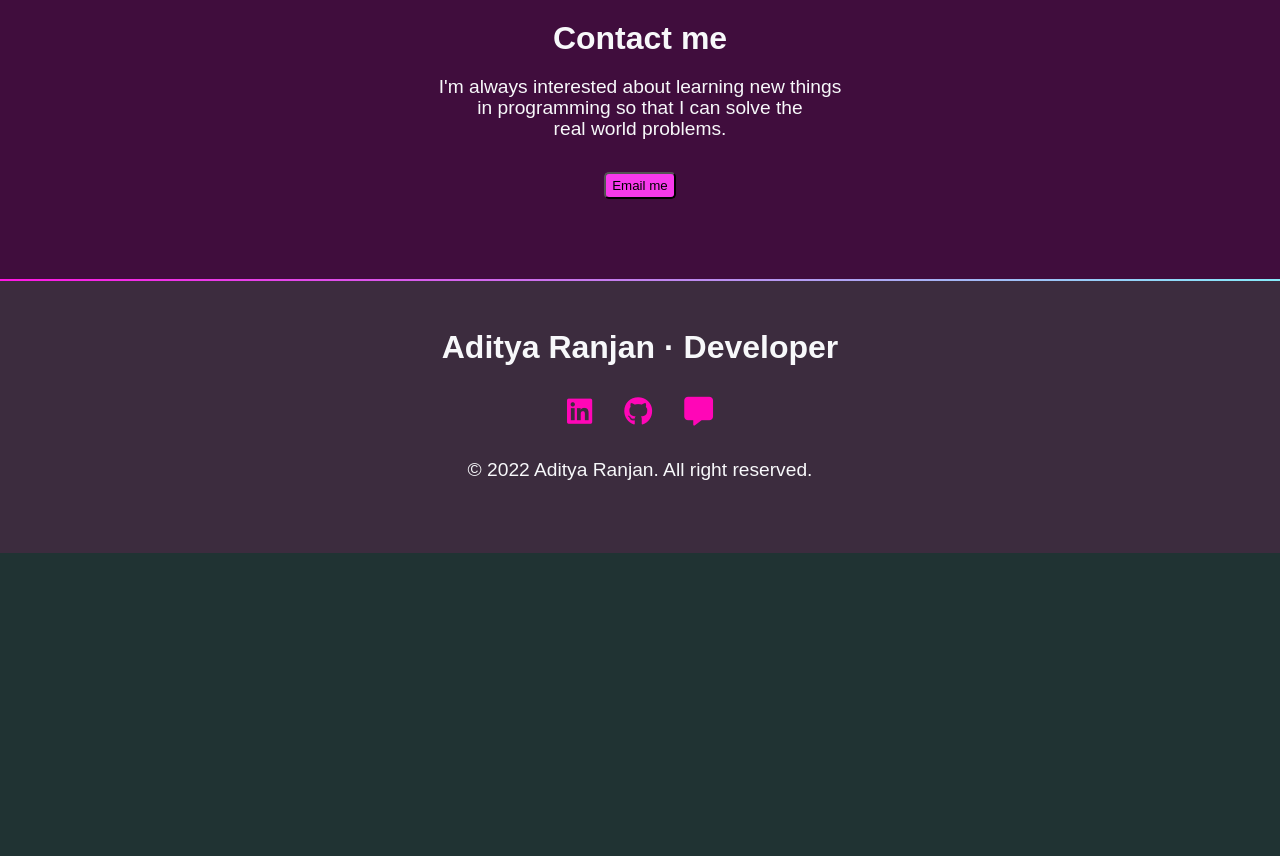
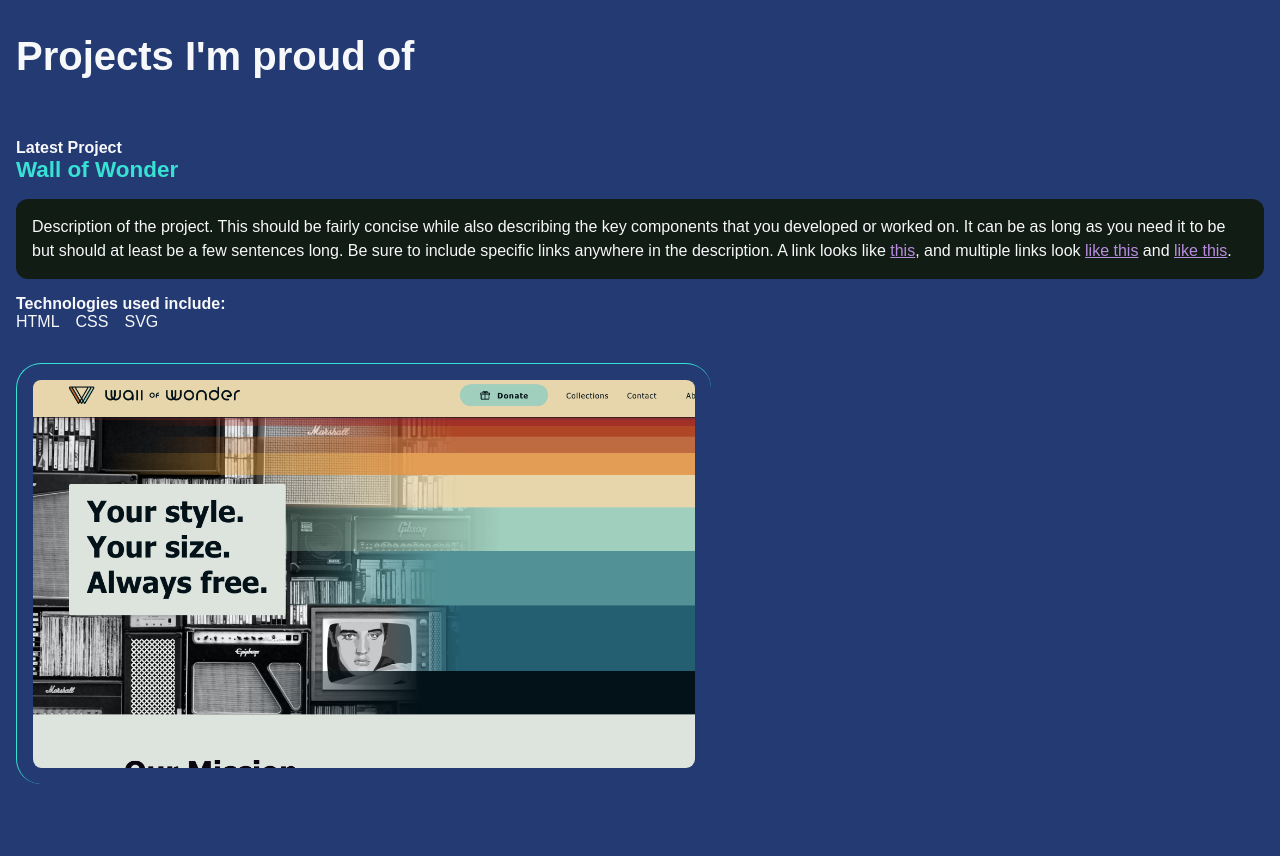
Before and after one commit to Aditya-619/CSS_Learning, a plain HTML site: page index.html in a window 1280 px wide. Shown: the part 620-1476 px from the top of the page. Before the commit the page ends 1173 px from the top, so only its background shows below. Drawn offline with Linux system fonts and the light colour scheme.

Commit message:
Learn how to make mid/content section of the website

```diff
--- a/index.html
+++ b/index.html
@@ -25,7 +25,6 @@
                     <span class="fa-brands fa-linkedin" aria-hidden="true"></span>
                     <span class="sr-only">LinkedIn </span></a>
             </li>
-
             <li><a href="https://github.com/" target="_blank"> <span class="fa-brands fa-github"
                         aria-hidden="true"></span>
                     <span class="sr-only">Github</span></a>
@@ -33,7 +32,6 @@
             <li><a href="#" target="_blank" class="resume">Resume</a></li>
         </ul>
     </nav>
-
 
     <section id="container">
 
@@ -45,6 +43,30 @@
 
         <p>Currently, I'm completing the <a href="#"> Frontend Masters Bootcamp.</a></p>
     </section>
+
+    <div class="project-sec">
+        <section id="project">
+            <h2>Projects I'm proud of</h2>
+            <h4>Latest Project</h4>
+            <article>
+                <h3>Wall of Wonder</h3>
+                <p class="blackbox">Description of the project. This should be fairly concise while also describing the
+                    key components that you developed or worked on. It can be as long as you need it to be but should at
+                    least be a few sentences long. Be sure to include specific links anywhere in the description. A link
+                    looks like <a href="https://frontendmasters.github.io/grid-flexbox-v2/">this</a>, and multiple links
+                    look <a href="#">like this</a> and <a href="#">like this</a>.</p>
+
+                <h4>Technologies used include:</h4>
+                <ul>
+                    <li>HTML</li>
+                    <li>CSS</li>
+                    <li>SVG</li>
+                </ul>
+                <img src="Screenshot (2347).png" alt="Screenshot of the Wall of Wonder." />
+
+            </article>
+        </section>
+    </div>
 
     <div class="gradient"></div>
 
@@ -66,12 +88,10 @@
                     <span class="fa-brands fa-linkedin" aria-hidden="true"></span>
                     <span class="sr-only">LinkedIn </span></a>
             </li>
-
             <li><a href="https://github.com/" target="_blank"> <span class="fa-brands fa-github"
                         aria-hidden="true"></span>
                     <span class="sr-only">Github</span></a>
             </li>
-
             <li>
                 <a href="#">
                     <span class="fa-solid fa-message"></span></a>
--- a/style.css
+++ b/style.css
@@ -3,6 +3,7 @@
   --green: #5fd97c;
   --sky: #203333;
   --aqua: #37E2D5;
+  --dkblue: #243A73;
   --name: #D4D925;
   --pink: #FF06B7;
   --white: #f7f8fa;
@@ -96,7 +97,7 @@ nav a {
 
 .name span{
   font-size: 3rem;
-  color: var(--name);
+  color: var(--aqua);
   display: block;
 }
 
@@ -104,6 +105,49 @@ nav a {
   font-size: 4rem;
 }
 
+/* project section */
+
+.project-sec{
+  background-color: var(--dkblue);
+}
+#project {
+  padding: 4rem 1rem;
+}
+#project h2 {
+  font-size: 2.5rem;
+  margin-bottom: calc(2.5rem * 1.5);
+}
+#project h3 {
+  color: var(--aqua);
+}
+#project h4 {
+  margin: 0;
+  font-size: 1rem;
+}
+.blackbox {
+  background-color: var(--black);
+  padding: 1rem;
+  border-radius: 12px;
+  font-size: 1rem;
+  line-height: 1.5;
+}
+#project ul {
+  list-style: none;
+  padding: 0;
+  margin: 0;
+  display: flex;
+  flex-flow: row wrap;
+  justify-content: flex-start;
+  gap: 1rem;
+  font-size: 1rem;
+}
+#project img {
+  margin: 2rem 0 4rem 0;
+  border-left: 1px solid var(--aqua);
+  border-top: 1px solid var(--aqua);
+  border-radius: 25px;
+  padding: 1rem;
+}
 
 /* contact section */
 
```
Also changed, not shown: Screenshot (2347).png (added). Lines whose indentation alone changed are shown as unchanged.
